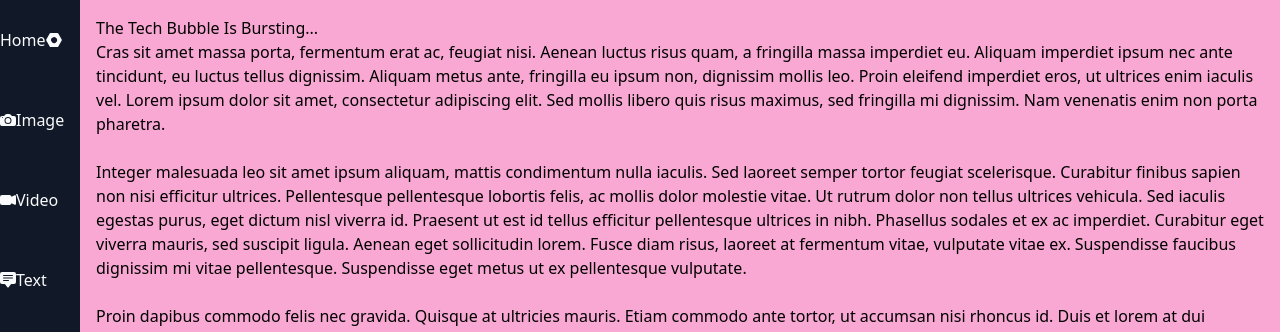
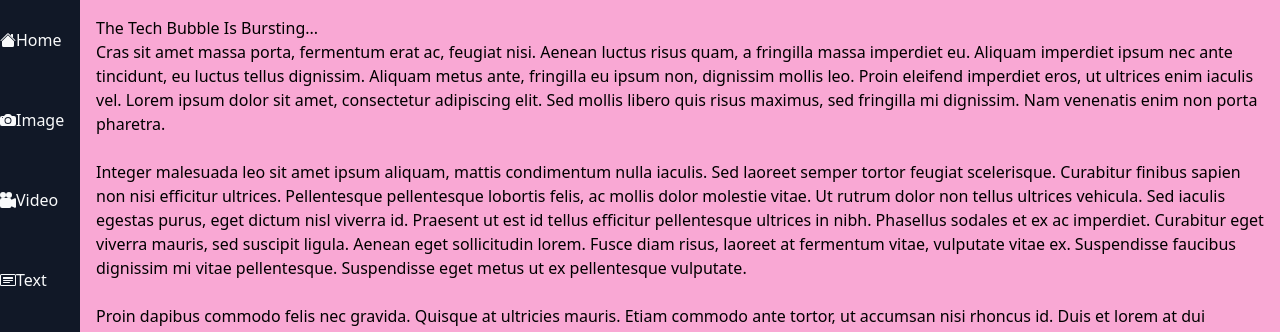
Before and after one commit to thinhntr/groceries-recognition-app, a React (Create React App) app: page / in a window 1280 px wide. Shown: the top 332 px of the page. Built offline with nearby package versions, Linux system fonts and the light colour scheme.

Commit message:
Change nav bar icons

```diff
--- a/src/components/NavBar.jsx
+++ b/src/components/NavBar.jsx
@@ -6,17 +6,26 @@ function NavBar() {
       <ul className="flex sm:flex-col">
         <li className="nav-item">
           <Link to="/" className="nav-link">
-            <span>Home</span>
             <svg
               xmlns="http://www.w3.org/2000/svg"
               width="16"
               height="16"
               fill="currentColor"
-              class="bi bi-nut-fill"
+              className="bi bi-house-fill nav-link-svg"
               viewBox="0 0 16 16"
             >
-              <path d="M4.58 1a1 1 0 0 0-.868.504l-3.428 6a1 1 0 0 0 0 .992l3.428 6A1 1 0 0 0 4.58 15h6.84a1 1 0 0 0 .868-.504l3.429-6a1 1 0 0 0 0-.992l-3.429-6A1 1 0 0 0 11.42 1H4.58zm5.018 9.696a3 3 0 1 1-3-5.196 3 3 0 0 1 3 5.196z" />
+              <path
+                fill-rule="evenodd"
+                className="icon-color-primary"
+                d="m8 3.293 6 6V13.5a1.5 1.5 0 0 1-1.5 1.5h-9A1.5 1.5 0 0 1 2 13.5V9.293l6-6zm5-.793V6l-2-2V2.5a.5.5 0 0 1 .5-.5h1a.5.5 0 0 1 .5.5z"
+              />
+              <path
+                fill-rule="evenodd"
+                className="icon-color-secondary"
+                d="M7.293 1.5a1 1 0 0 1 1.414 0l6.647 6.646a.5.5 0 0 1-.708.708L8 2.207 1.354 8.854a.5.5 0 1 1-.708-.708L7.293 1.5z"
+              />
             </svg>
+            <span className="nav-link-text">Home</span>
           </Link>
         </li>
         <li className="nav-item">
@@ -26,13 +35,19 @@ function NavBar() {
               width="16"
               height="16"
               fill="currentColor"
-              class="bi bi-camera-fill"
+              className="bi bi-camera-fill nav-link-svg"
               viewBox="0 0 16 16"
             >
-              <path d="M10.5 8.5a2.5 2.5 0 1 1-5 0 2.5 2.5 0 0 1 5 0z" />
-              <path d="M2 4a2 2 0 0 0-2 2v6a2 2 0 0 0 2 2h12a2 2 0 0 0 2-2V6a2 2 0 0 0-2-2h-1.172a2 2 0 0 1-1.414-.586l-.828-.828A2 2 0 0 0 9.172 2H6.828a2 2 0 0 0-1.414.586l-.828.828A2 2 0 0 1 3.172 4H2zm.5 2a.5.5 0 1 1 0-1 .5.5 0 0 1 0 1zm9 2.5a3.5 3.5 0 1 1-7 0 3.5 3.5 0 0 1 7 0z" />
+              <path
+                className="icon-color-secondary"
+                d="M10.5 8.5a2.5 2.5 0 1 1-5 0 2.5 2.5 0 0 1 5 0z"
+              />
+              <path
+                className="icon-color-primary"
+                d="M2 4a2 2 0 0 0-2 2v6a2 2 0 0 0 2 2h12a2 2 0 0 0 2-2V6a2 2 0 0 0-2-2h-1.172a2 2 0 0 1-1.414-.586l-.828-.828A2 2 0 0 0 9.172 2H6.828a2 2 0 0 0-1.414.586l-.828.828A2 2 0 0 1 3.172 4H2zm.5 2a.5.5 0 1 1 0-1 .5.5 0 0 1 0 1zm9 2.5a3.5 3.5 0 1 1-7 0 3.5 3.5 0 0 1 7 0z"
+              />
             </svg>
-            <span>Image</span>
+            <span className="nav-link-text">Image</span>
           </Link>
         </li>
         <li className="nav-item">
@@ -42,15 +57,23 @@ function NavBar() {
               width="16"
               height="16"
               fill="currentColor"
-              class="bi bi-camera-video-fill"
+              className="bi bi-camera-reels-fill nav-link-svg"
               viewBox="0 0 16 16"
             >
               <path
-                fill-rule="evenodd"
-                d="M0 5a2 2 0 0 1 2-2h7.5a2 2 0 0 1 1.983 1.738l3.11-1.382A1 1 0 0 1 16 4.269v7.462a1 1 0 0 1-1.406.913l-3.111-1.382A2 2 0 0 1 9.5 13H2a2 2 0 0 1-2-2V5z"
+                className="icon-color-secondary"
+                d="M6 3a3 3 0 1 1-6 0 3 3 0 0 1 6 0z"
+              />
+              <path
+                className="icon-color-secondary"
+                d="M9 6a3 3 0 1 1 0-6 3 3 0 0 1 0 6z"
+              />
+              <path
+                className="icon-color-primary"
+                d="M9 6h.5a2 2 0 0 1 1.983 1.738l3.11-1.382A1 1 0 0 1 16 7.269v7.462a1 1 0 0 1-1.406.913l-3.111-1.382A2 2 0 0 1 9.5 16H2a2 2 0 0 1-2-2V8a2 2 0 0 1 2-2h7z"
               />
             </svg>
-            <span>Video</span>
+            <span className="nav-link-text">Video</span>
           </Link>
         </li>
         <li className="nav-item">
@@ -60,13 +83,19 @@ function NavBar() {
               width="16"
               height="16"
               fill="currentColor"
-              class="bi bi-chat-square-text-fill"
+              className="bi bi-card-heading nav-link-svg"
               viewBox="0 0 16 16"
             >
-              <path d="M0 2a2 2 0 0 1 2-2h12a2 2 0 0 1 2 2v8a2 2 0 0 1-2 2h-2.5a1 1 0 0 0-.8.4l-1.9 2.533a1 1 0 0 1-1.6 0L5.3 12.4a1 1 0 0 0-.8-.4H2a2 2 0 0 1-2-2V2zm3.5 1a.5.5 0 0 0 0 1h9a.5.5 0 0 0 0-1h-9zm0 2.5a.5.5 0 0 0 0 1h9a.5.5 0 0 0 0-1h-9zm0 2.5a.5.5 0 0 0 0 1h5a.5.5 0 0 0 0-1h-5z" />
+              <path
+                className="icon-color-secondary"
+                d="M14.5 3a.5.5 0 0 1 .5.5v9a.5.5 0 0 1-.5.5h-13a.5.5 0 0 1-.5-.5v-9a.5.5 0 0 1 .5-.5h13zm-13-1A1.5 1.5 0 0 0 0 3.5v9A1.5 1.5 0 0 0 1.5 14h13a1.5 1.5 0 0 0 1.5-1.5v-9A1.5 1.5 0 0 0 14.5 2h-13z"
+              />
+              <path
+                className="icon-color-primary"
+                d="M3 8.5a.5.5 0 0 1 .5-.5h9a.5.5 0 0 1 0 1h-9a.5.5 0 0 1-.5-.5zm0 2a.5.5 0 0 1 .5-.5h6a.5.5 0 0 1 0 1h-6a.5.5 0 0 1-.5-.5zm0-5a.5.5 0 0 1 .5-.5h9a.5.5 0 0 1 .5.5v1a.5.5 0 0 1-.5.5h-9a.5.5 0 0 1-.5-.5v-1z"
+              />
             </svg>
-            <span>Text</span>
-            {/* <svg></svg> */}
+            <span className="nav-link-text">Text</span>
           </Link>
         </li>
       </ul>
```
